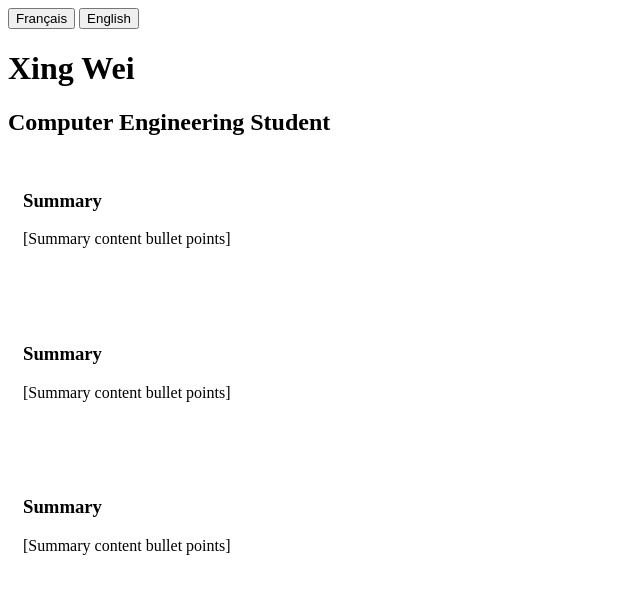
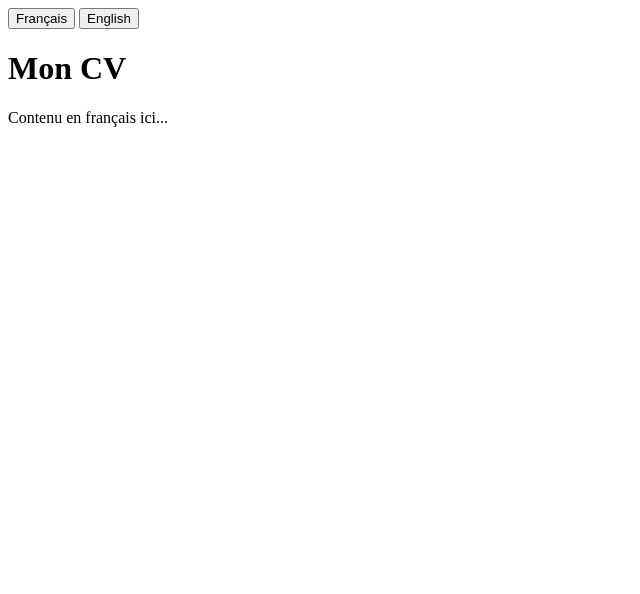
Before and after one commit to Vivanquer/Vivanquer.github.io, a plain HTML site: page index.html in a window 1280 px wide. Shown: the whole page, without its empty margins (0-640 px from the left). Drawn offline with Linux system fonts and the light colour scheme.

Commit message:
Update index.html

```diff
--- a/index.html
+++ b/index.html
@@ -47,7 +47,7 @@
 
 <script>
 // Set default language or check localStorage
-let currentLang = localStorage.getItem('lang') || 'en';
+let currentLang = localStorage.getItem('lang') || 'fr';
 showContent(currentLang);
 
 function setLanguage(lang) {
```
